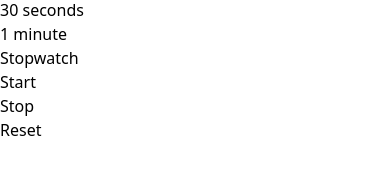
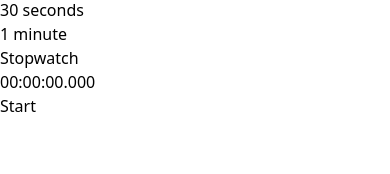
Before and after one commit to nm1008/4-in-1, a React (Vite) app: page /clock in a window 390 px wide. Shown: the part 506-680 px from the top of the page. Built offline with nearby package versions, Linux system fonts and the light colour scheme.

Commit message:
fixed styling for responsiveness

```diff
--- a/src/pages/Clock/ClockPage.jsx
+++ b/src/pages/Clock/ClockPage.jsx
@@ -4,17 +4,19 @@ import Stopwatch from "./Stopwatch/Stopwatch";
 
 const ClockPage = () => {
   return (
-    <section className="container mx-auto ">
+    <section className="container mx-auto my-10">
       <div className=" flex flex-col items-center justify-center my-12 px-6 py-8 lg:py-0 ">
         <h1 className="text-4xl font-bold mb-5">Clock</h1>
         <Clock />
       </div>
       <div className="flex flex-wrap items-center gap-10 md:flex-nowrap">
-        <div className="w-full flex items-center justify-center flex-col md:w-1/2 ">
-          <h1 className="text-center text-3xl font-bold mb-5">Countdown Timer</h1>
+        <div className="w-full flex items-center justify-center flex-col md:w-1/2 mx-5">
+          <h1 className="text-center text-3xl font-bold mb-5">
+            Countdown Timer
+          </h1>
           <CountdownTimer />
         </div>
-        <div className="w-full flex items-center justify-center flex-col md:w-1/2 mx-5 ">
+        <div className="w-full flex items-center justify-center flex-col md:w-1/2 mx-5">
           <h1 className="text-center text-3xl font-bold mb-5">Stopwatch</h1>
           <Stopwatch />
         </div>
--- a/src/pages/Clock/Countdown/CountdownTimer.jsx
+++ b/src/pages/Clock/Countdown/CountdownTimer.jsx
@@ -48,10 +48,10 @@ const CountdownTimer = () => {
   return (
     <div className="w-full bg-white rounded-lg shadow dark:border md:mt-0 sm:max-w-lg xl:p-0">
       <div className=" space-y-4 md:space-y-6 sm:p-5">
-        <div className="flex gap-10 justify-center flex-col items-center py-2">
+        <div className="flex gap-10 justify-center flex-col items-center ">
           {countDownSeconds !== 0 ? (
             <>
-              <h1 className="text-xl font-bold md:text-2xl ">
+              <h1 className="text-2xl font-bold md:text-3xl ">
                 {countDownSeconds <= 1
                   ? `${countDownSeconds} second`
                   : `${countDownSeconds} seconds`}
--- a/src/pages/Clock/Stopwatch/Stopwatch.jsx
+++ b/src/pages/Clock/Stopwatch/Stopwatch.jsx
@@ -7,11 +7,13 @@ const Stopwatch = () => {
 
   useEffect(() => {
     let intervalId;
-    if(timer) {
-      intervalId = setInterval(() => setTime(time + 1), 10)
+    if (timer) {
+      intervalId = setInterval(() => {
+        setTime((prevTime) => prevTime + 10);
+      }, 10);
     }
-    return () => clearInterval(intervalId)
-  }, [time, timer]);
+    return () => clearInterval(intervalId);
+  }, [timer]);
 
   const handleStartStopwatch = () => {
     setTimer(true);
@@ -26,23 +28,40 @@ const Stopwatch = () => {
     setTimer(false);
   };
 
+  const formatTime = (milliseconds) => {
+    const totalMilliseconds = milliseconds;
+    const millisecondsPart = Math.floor(totalMilliseconds % 1000);
+    const seconds = Math.floor((totalMilliseconds / 1000) % 60);
+    const minutes = Math.floor((totalMilliseconds / (1000 * 60)) % 60);
+    const hours = Math.floor((totalMilliseconds / (1000 * 60 * 60)) % 24);
+
+    return `${hours.toString().padStart(2, "0")}:${minutes
+      .toString()
+      .padStart(2, "0")}:${seconds
+      .toString()
+      .padStart(2, "0")}.${millisecondsPart.toString().padStart(3, "0")}`;
+  };
+
   return (
     <div className="w-full bg-white rounded-lg shadow dark:border md:mt-0 sm:max-w-lg xl:p-0">
-      <div className=" space-y-4 md:space-y-6 sm:p-8">
-        <div className="flex gap-10 justify-center flex-col items-center py-5">
-          <h1 className="text-3xl font-bold ">
-
-          </h1>
+      <div className=" space-y-4 h md:space-y-6 sm:p-8">
+        <div className="flex gap-10 h-52 justify-center flex-col items-center md:h-58 ">
+          <h1 className="text-3xl font-bold ">{formatTime(time)}</h1>
           <div className="flex gap-3">
-            <Button color={"bg-blue-600"} onClick={handleStartStopwatch}>
-              Start
-            </Button>
-            <Button color={"bg-red-600"} onClick={handlePauseStopwatch}>
-              Stop
-            </Button>
-            <Button color={"bg-amber-600"} onClick={handleResetStopwatch}>
-              Reset
-            </Button>
+            {timer > 0 ? (
+              <>
+                <Button color={"bg-red-600"} onClick={handlePauseStopwatch}>
+                  Pause
+                </Button>
+                <Button color={"bg-amber-600"} onClick={handleResetStopwatch}>
+                  Reset
+                </Button>
+              </>
+            ) : (
+              <Button color={"bg-green-600"} onClick={handleStartStopwatch}>
+                Start
+              </Button>
+            )}
           </div>
         </div>
       </div>
```
